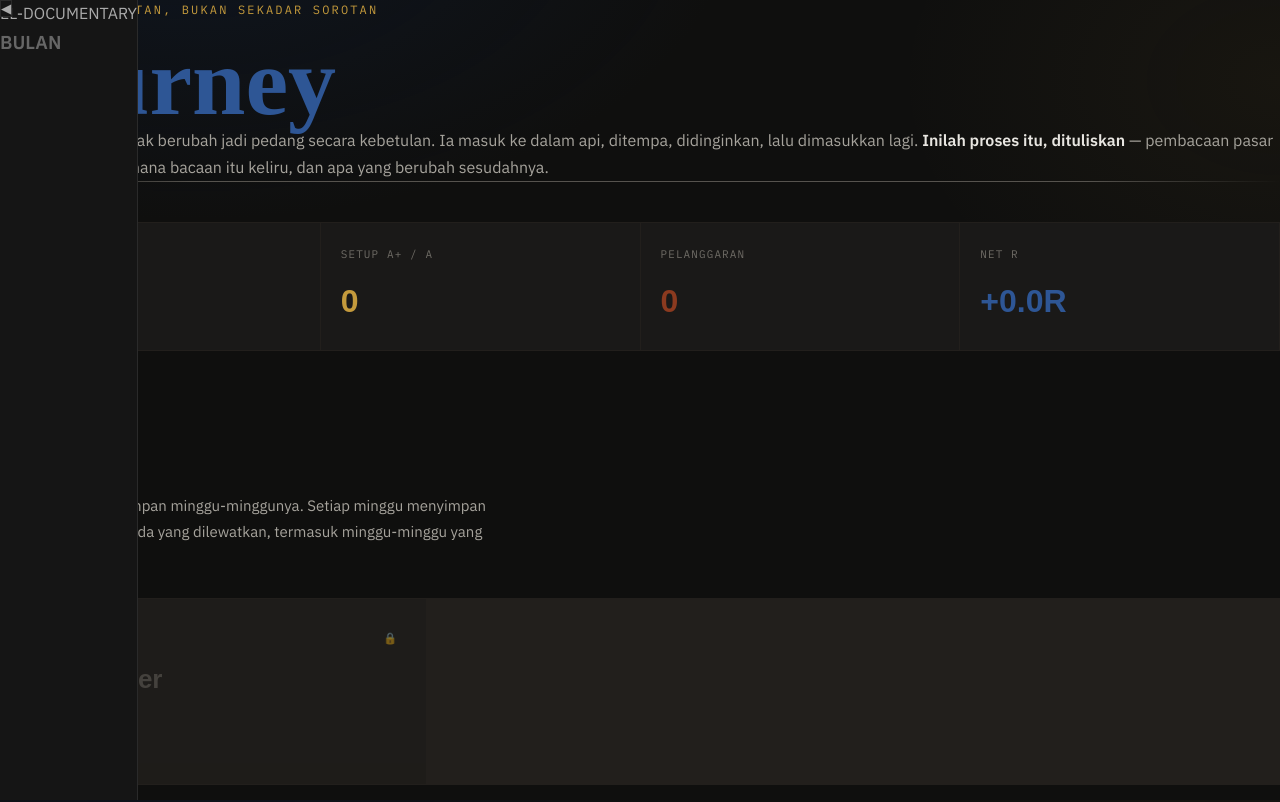
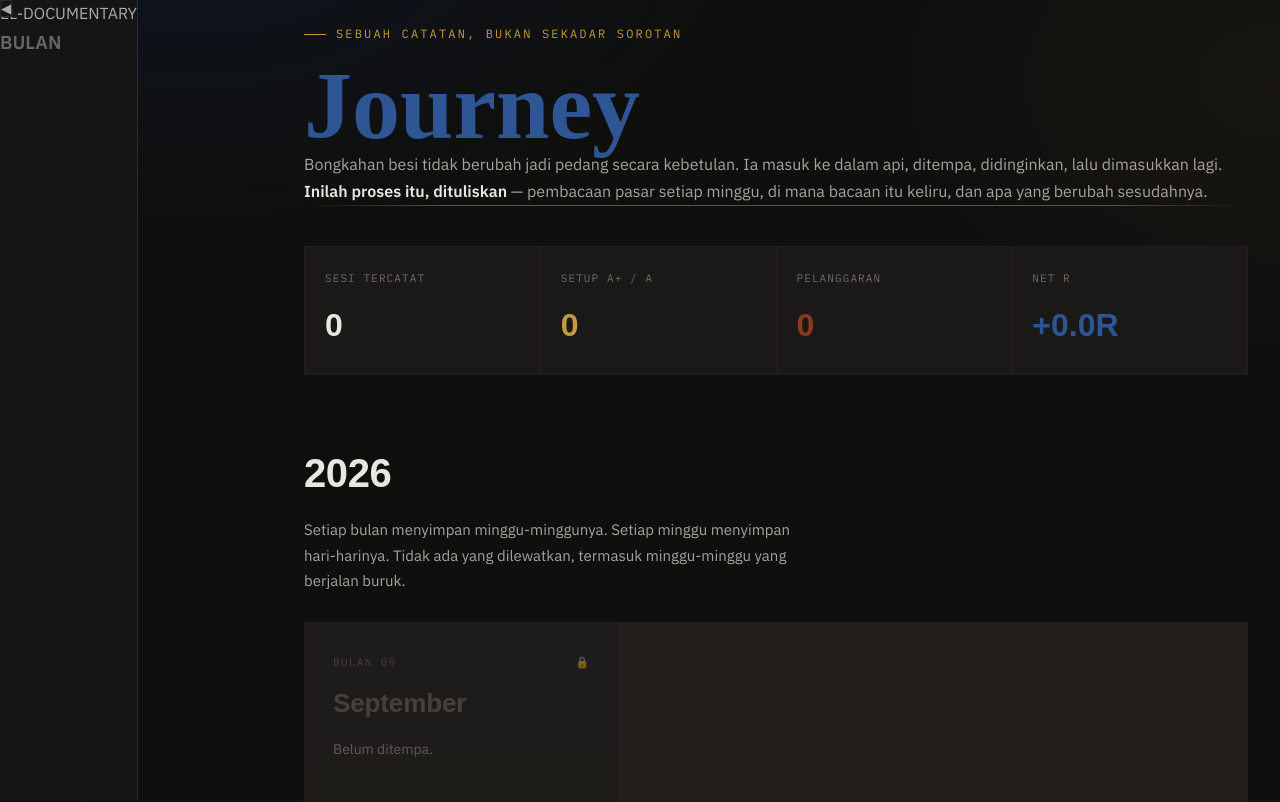
Before and after one commit to Eleven-stack11/the-tempering, a Next.js app: page / in a window 1280 px wide. Shown: the top 802 px of the page. Built offline with nearby package versions, Linux system fonts and the light colour scheme; a web font is replaced by a local one.

Commit message:
Update layout.tsx

```diff
--- a/app/layout.tsx
+++ b/app/layout.tsx
@@ -48,8 +48,18 @@ export default async function RootLayout({
     <html lang="id">
       <body className="bg-[#0F0F0E] text-[#E8E6E1] antialiased">
         <Sidebar months={monthList} />
-        <main className="min-h-screen pl-20 pt-4 pr-6 pb-6 md:pl-24">
-          {children}
+        {/* Main content — margin-left mengikuti lebar sidebar */}
+        <main
+          className="min-h-screen transition-all duration-300 ease-in-out"
+          style={{
+            marginLeft: "var(--sidebar-width, 256px)",
+            padding: "1.5rem 2rem 1.5rem 3rem",
+            maxWidth: "calc(100% - var(--sidebar-width, 256px) + 40px)",
+          }}
+        >
+          <div className="max-w-6xl mx-auto">
+            {children}
+          </div>
         </main>
       </body>
     </html>
```
